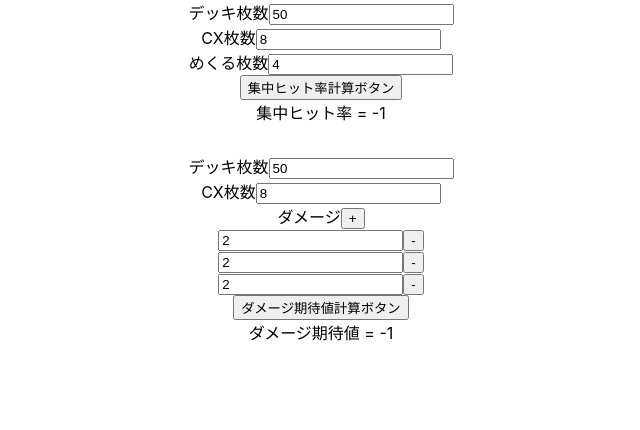
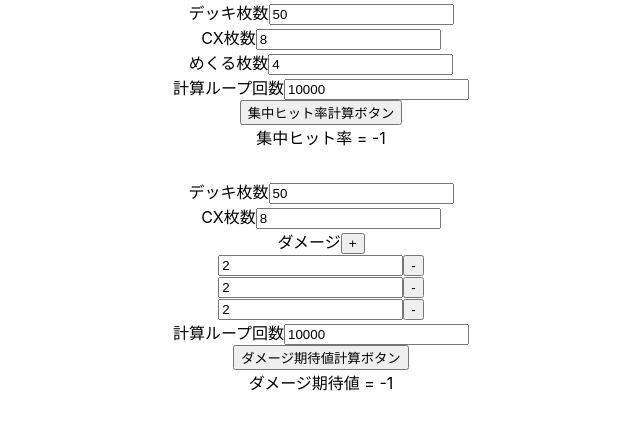
Before and after one commit to tasasei/ws-sample, a React (Create React App) app: page / in a window 1280 px wide. Shown: the top 430 px of the page, without its empty margins (319-959 px from the left). Built offline with nearby package versions, Linux system fonts and the light colour scheme.

Commit message:
accept loopnum parameter

```diff
--- a/src/Concentrate.js
+++ b/src/Concentrate.js
@@ -5,6 +5,7 @@ export default function Concentrate() {
   const [deckNum, setDeckNum] = useState(50);
   const [cxNum, setCxNum] = useState(8);
   const [flipNum, setFlipNum] = useState(4);
+  const [loopNum, setLoopNum] = useState(10000);
   const [resConcentrate, setResConcentrate] = useState(-1);
 
   return (
@@ -34,9 +35,19 @@ export default function Concentrate() {
         />
       </div>
       <div>
+        計算ループ回数
+        <input
+          value={loopNum}
+          onChange={(e) => setLoopNum(e.target.value)}
+          type="numnber"
+        />
+      </div>
+      <div>
         <button
           onClick={(e) =>
-            setResConcentrate(averageConcentration(deckNum, cxNum, flipNum))
+            setResConcentrate(
+              averageConcentration(deckNum, cxNum, flipNum, loopNum)
+            )
           }
         >
           集中ヒット率計算ボタン
--- a/src/Damage.js
+++ b/src/Damage.js
@@ -5,6 +5,7 @@ export default function Concentrate() {
   const [deckNum, setDeckNum] = useState(50);
   const [cxNum, setCxNum] = useState(8);
   const [damageArray, setDamageArray] = useState([2, 2, 2]);
+  const [loopNum, setLoopNum] = useState(10000);
   const [resDamage, setResDamage] = useState(-1);
 
   return (
@@ -54,9 +55,17 @@ export default function Concentrate() {
         ))}
       </div>
       <div>
+        計算ループ回数
+        <input
+          value={loopNum}
+          onChange={(e) => setLoopNum(e.target.value)}
+          type="numnber"
+        />
+      </div>
+      <div>
         <button
           onClick={(e) =>
-            setResDamage(averageDamage(deckNum, cxNum, damageArray))
+            setResDamage(averageDamage(deckNum, cxNum, damageArray, loopNum))
           }
         >
           ダメージ期待値計算ボタン
```
